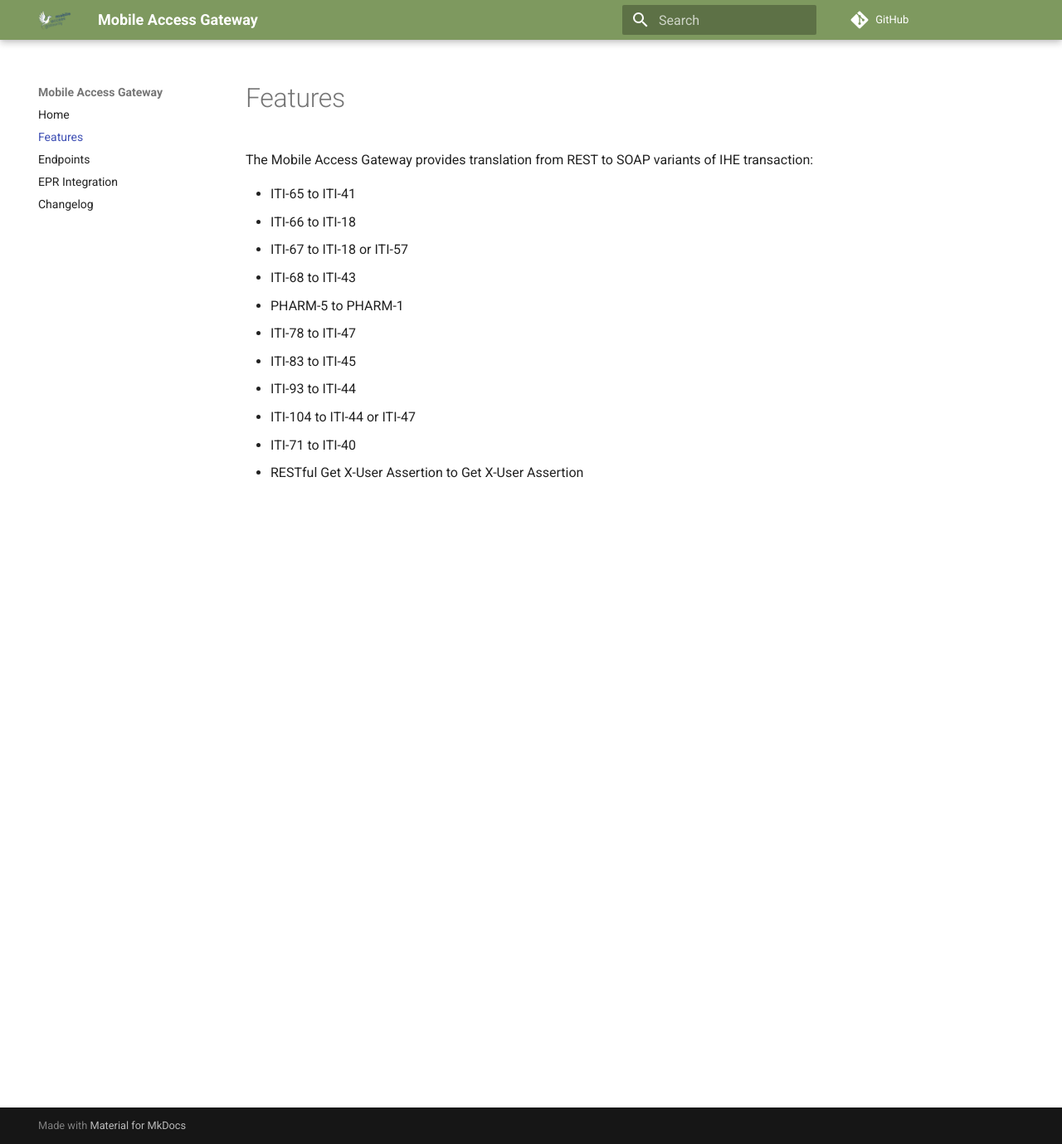
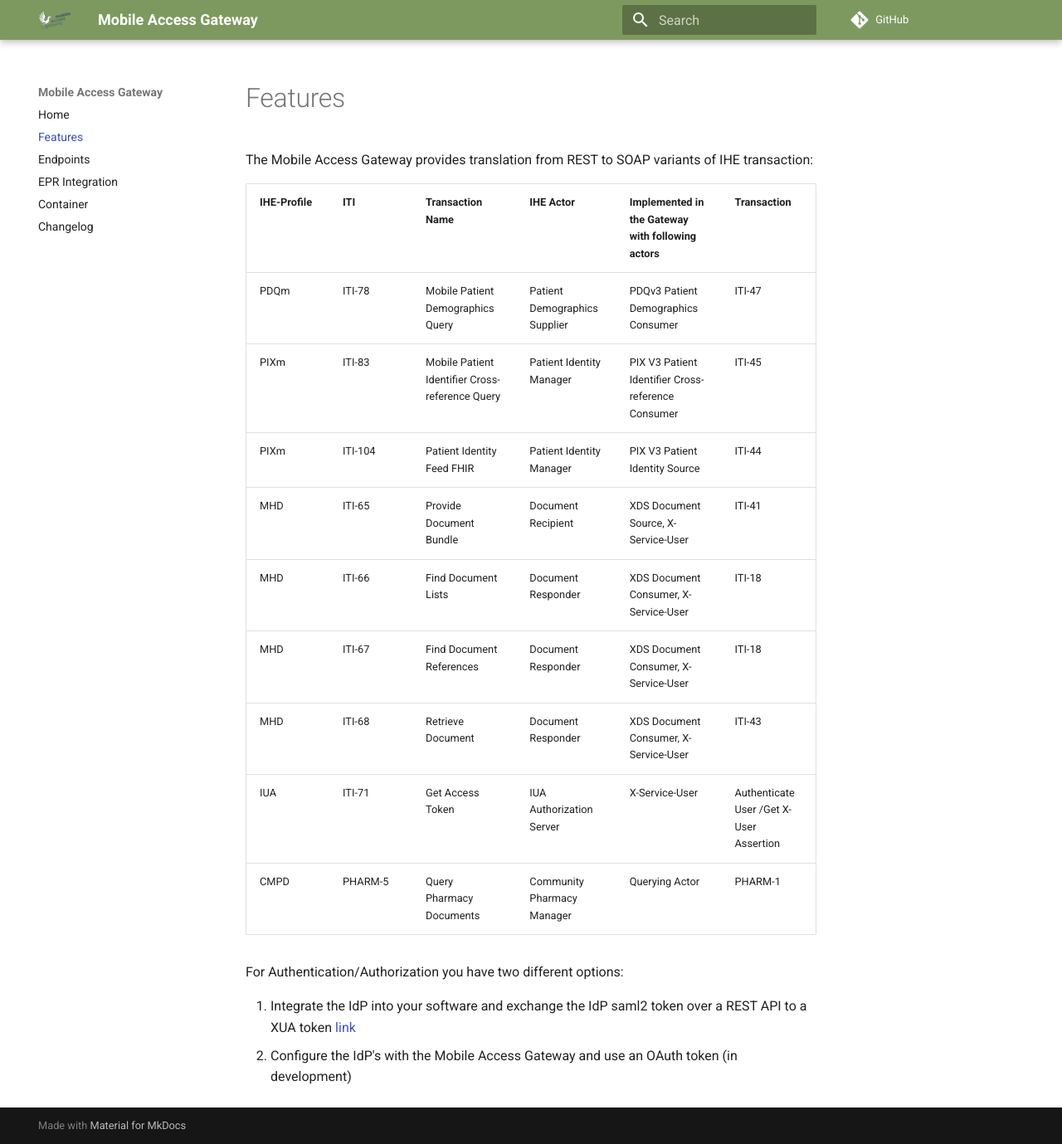
Before and after one commit to i4mi/MobileAccessGateway, an MkDocs documentation site: the page built from docs/features.md, in a window 1280 px wide and 1379 px high. Shown: the whole window at 83% size. Built offline with MkDocs 1.6.1 and Material for MkDocs 9.7.7, drawn with Linux system fonts in a browser that asks for light colours; comment, search, counter and statistics services are not loaded.

Commit message:
Document where the container is available #132

```diff
--- a/docs/features.md
+++ b/docs/features.md
@@ -1,13 +1,19 @@
 The Mobile Access Gateway provides translation from REST to SOAP variants of IHE transaction:
 
-- ITI-65 to ITI-41
-- ITI-66 to ITI-18
-- ITI-67 to ITI-18 or ITI-57
-- ITI-68 to ITI-43
-- PHARM-5 to PHARM-1
-- ITI-78 to ITI-47
-- ITI-83 to ITI-45
-- ITI-93 to ITI-44
-- ITI-104 to ITI-44 or ITI-47
-- ITI-71 to ITI-40
-- RESTful Get X-User Assertion to Get X-User Assertion
+
+| IHE-Profile | ITI    | Transaction Name                              | IHE Actor                     | Implemented in the Gateway with following actors   | Transaction |
+| ----------- | ------ | ---------------------------------------------- | ----------------------------- | -------------------------------------------------- | ---------- |
+| PDQm        | ITI-78 | Mobile Patient Demographics Query              | Patient Demographics Supplier | PDQv3 Patient Demographics Consumer                | ITI-47           |
+| PIXm        | ITI-83 | Mobile Patient Identifier Cross-reference Query | Patient Identity Manager      | PIX V3 Patient Identifier Cross-reference Consumer | ITI-45           |
+| PIXm        | ITI-104 | Patient Identity Feed FHIR                    | Patient Identity Manager      | PIX V3 Patient Identity Source                    |   ITI-44         |
+| MHD         | ITI-65 | Provide Document Bundle                        | Document Recipient            | XDS Document Source, X-Service-User                |  ITI-41          |
+| MHD         | ITI-66 | Find Document Lists                        | Document Responder            | XDS Document Consumer, X-Service-User              |   ITI-18         |
+| MHD         | ITI-67 | Find Document References                       | Document Responder            | XDS Document Consumer, X-Service-User              |   ITI-18         |
+| MHD         | ITI-68 | Retrieve Document                              | Document Responder            | XDS Document Consumer, X-Service-User              | ITI-43           |
+| IUA         | ITI-71 | Get Access Token                              | IUA Authorization Server           |  X-Service-User              |   Authenticate User /Get X-User Assertion         |
+| CMPD         | PHARM-5 | Query Pharmacy Documents                          |   Community Pharmacy Manager          | Querying Actor              |  PHARM-1       |
+
+For Authentication/Authorization you have two different options:
+
+1. Integrate the IdP into your software and exchange the IdP saml2 token over a REST API to a XUA token [link](/integration-primary-system/)
+2. Configure the IdP's with the Mobile Access Gateway and use an OAuth token (in development)
--- a/mkdocs.yml
+++ b/mkdocs.yml
@@ -15,6 +15,7 @@ nav:
   - Features: features.md
   - Endpoints: endpoints.md
   - EPR Integration: integration-primary-system.md
+  - Container: docker.md
   - Changelog: changelog.md
 markdown_extensions:
   - admonition
```
Also changed, not shown: README.md (+11 -11 lines), docs/changelog.md (+5 -3 lines), docs/docker.md (added, +47 -0 lines), docs/index.md (+4 -4 lines), 1 other file.
